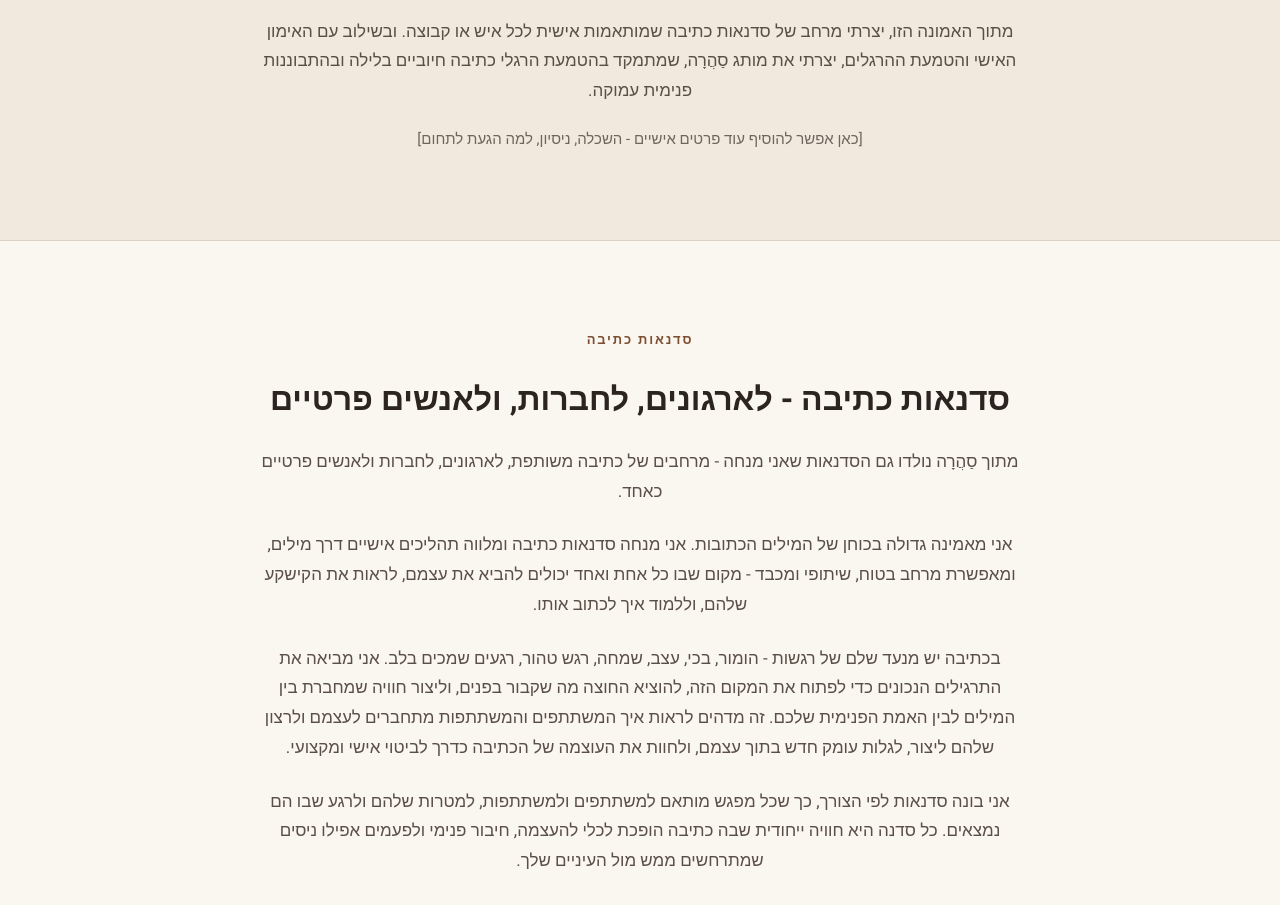
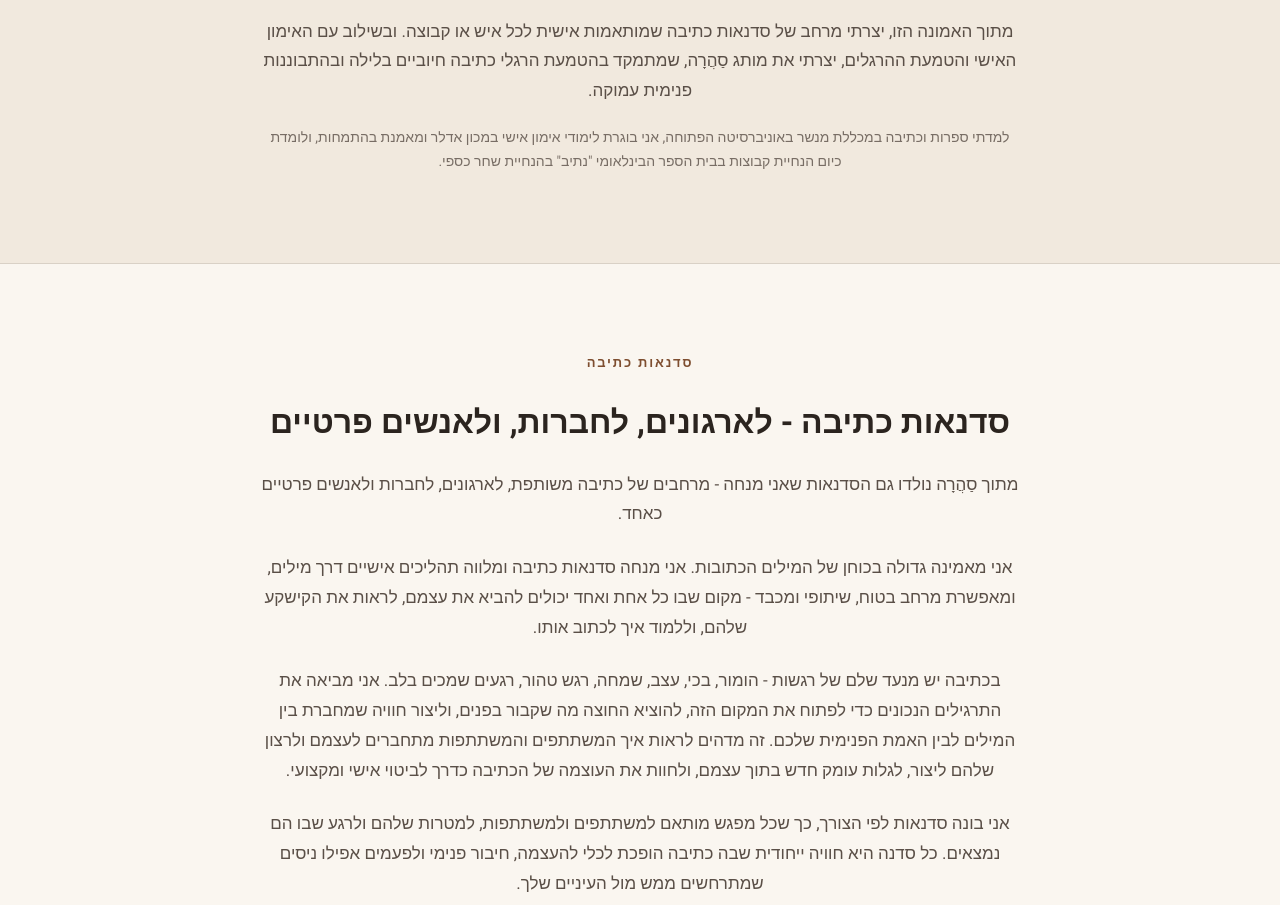
Before and after one commit to shakedha94-bit/shaked-landing, a plain HTML site: page index.html in a window 1280 px wide. Shown: the part 1008-1913 px from the top of the page. Drawn offline with Linux system fonts and the light colour scheme.

Commit message:
Remove personal-details placeholder and add real education/training background to the About section
Co-Authored-By: Claude Sonnet 5 <noreply@anthropic.com>

```diff
--- a/index.html
+++ b/index.html
@@ -76,7 +76,7 @@ a{color:inherit;text-decoration:none;}
       <h2 style="font-size:32px; color:var(--ink);">קצת עליי</h2>
       <p style="font-size:17px; color:var(--ink-soft);">היי, קוראים לי שקד. אני מאמנת אישית בשיטת אדלר, מנחת קבוצות ומעבירה תהליכים וסדנאות דרך כתיבה. אני מאמינה שהכתיבה היא אחד הכלים החזקים ביותר שיש לנו כדי להכיר את עצמנו.</p>
       <p style="font-size:17px; color:var(--ink-soft);">מתוך האמונה הזו, יצרתי מרחב של סדנאות כתיבה שמותאמות אישית לכל איש או קבוצה. ובשילוב עם האימון האישי והטמעת ההרגלים, יצרתי את מותג סַהֲרָה, שמתמקד בהטמעת הרגלי כתיבה חיוביים בלילה ובהתבוננות פנימית עמוקה.</p>
-      <p style="font-size:15px; color:var(--ink-soft); opacity:0.85;">[כאן אפשר להוסיף עוד פרטים אישיים - השכלה, ניסיון, למה הגעת לתחום]</p>
+      <p style="font-size:14px; color:var(--ink-soft); opacity:0.8;">למדתי ספרות וכתיבה במכללת מנשר באוניברסיטה הפתוחה, אני בוגרת לימודי אימון אישי במכון אדלר ומאמנת בהתמחות, ולומדת כיום הנחיית קבוצות בבית הספר הבינלאומי "נתיב" בהנחיית שחר כספי.</p>
     </div>
   </div>
 
```
